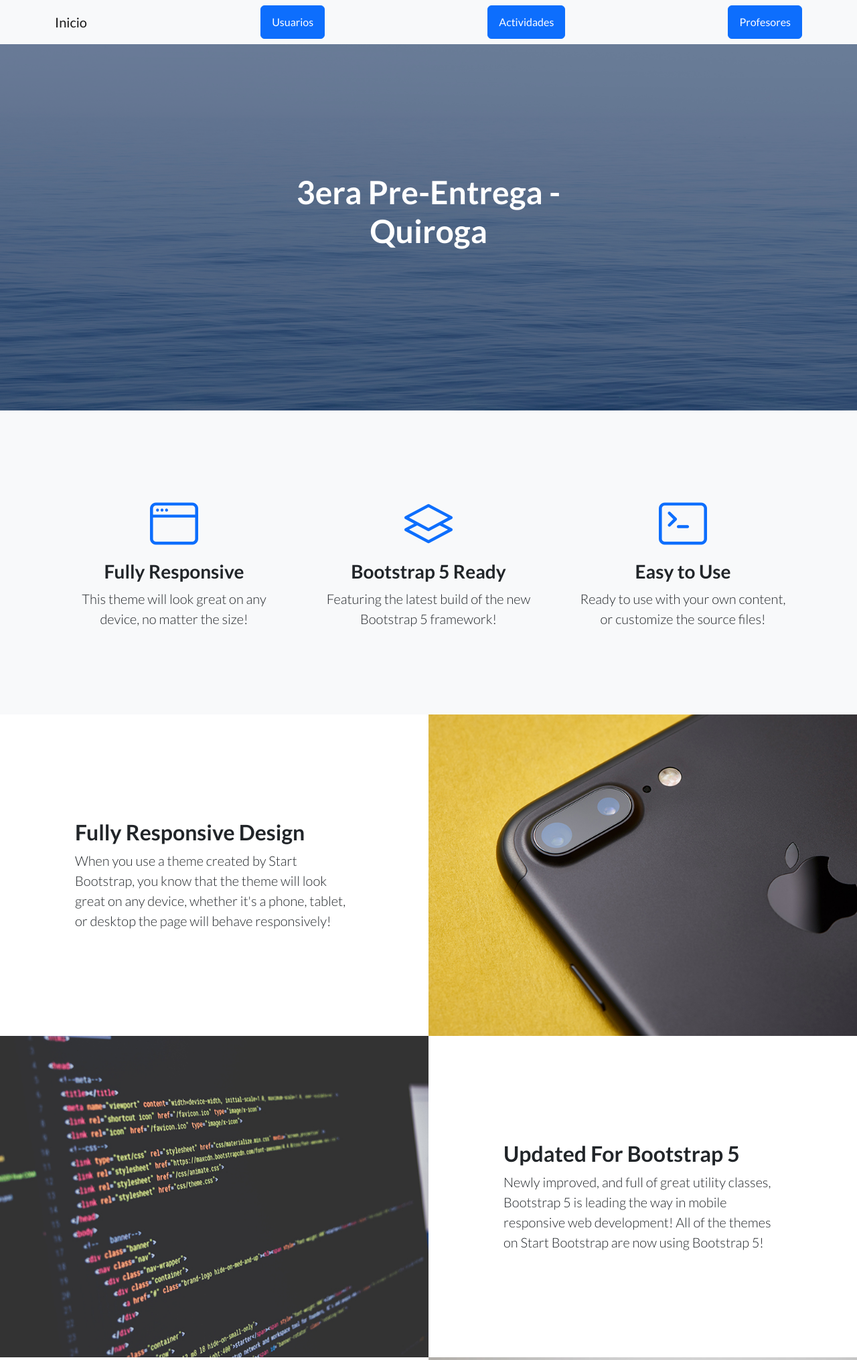
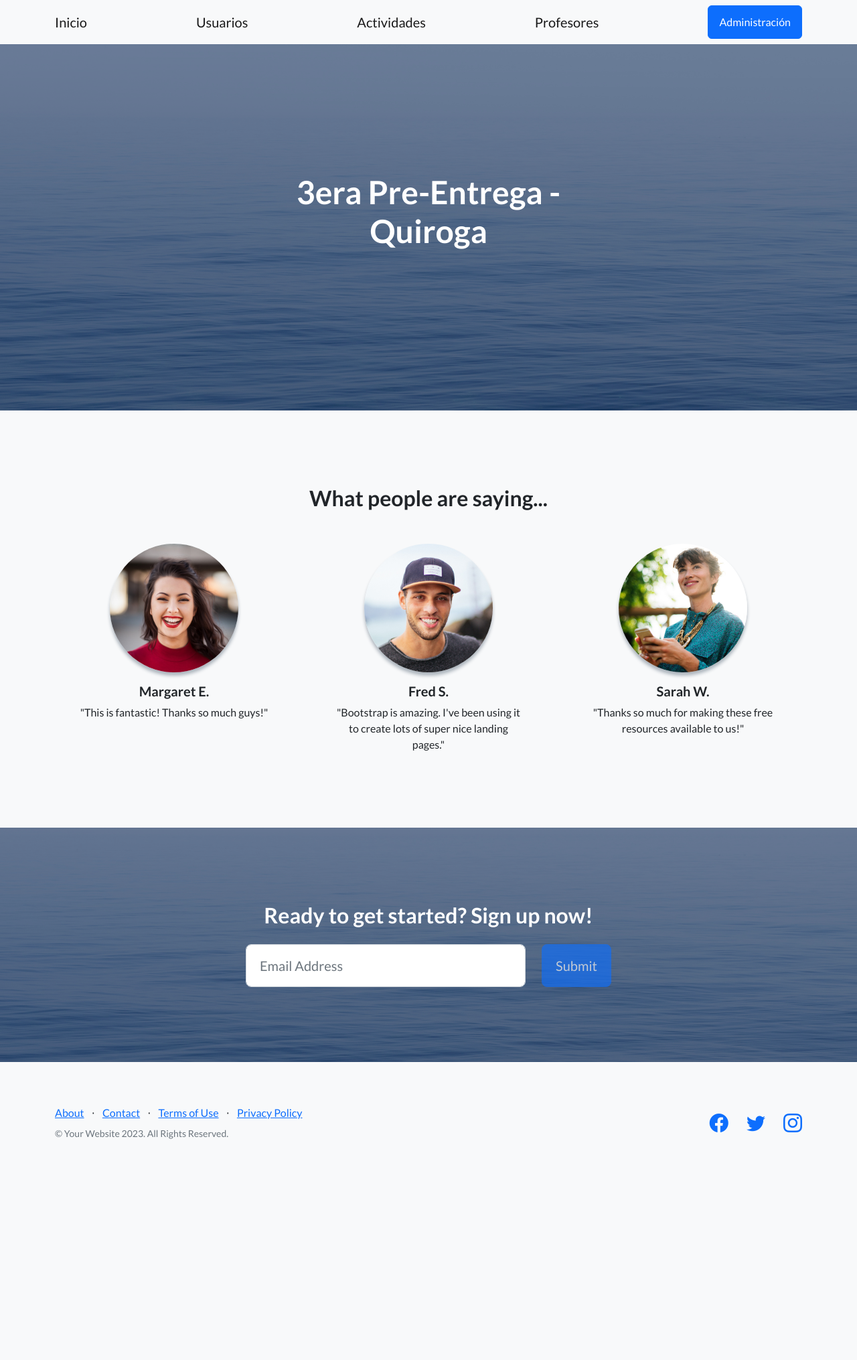
Before and after one commit to Meriovich/Tercera-PreEntrega-Quiroga, a Django app: page /aplicacion/ in a window 1280 px wide. Shown: the top 2031 px of the page at 67% size. After the commit the page ends 1701 px from the top, so only its background shows below. Run offline with Django 4.2, Linux system fonts and the light colour scheme; some libraries are stand-ins or nearby versions.

Commit message:
Modificacion de Actividades

```diff
--- a/aplicacion/templates/aplicacion/base.html
+++ b/aplicacion/templates/aplicacion/base.html
@@ -6,7 +6,11 @@
         <meta name="viewport" content="width=device-width, initial-scale=1, shrink-to-fit=no" />
         <meta name="description" content="" />
         <meta name="author" content="" />
-        <title>Landing Page - Inicio Theme</title>
+        <title>
+            {% block title %}
+                Tercera Pre Entrega
+            {% endblock title %}
+        </title>
         <!-- Favicon-->
         <link rel="icon" type="image/x-icon" href="assets/favicon.ico" />
         <!-- Bootstrap icons-->
@@ -21,9 +25,10 @@
         <nav class="navbar navbar-light bg-light static-top">
             <div class="container">
                 <a class="navbar-brand" href="#!">Inicio</a>
-                <a class="btn btn-primary" href="{% url 'usuarios' %}">Usuarios</a>
-                <a class="btn btn-primary" href="{% url 'actividades' %}">Actividades</a>
-                <a class="btn btn-primary" href="{% url 'profesores' %}">Profesores</a>
+                <a class="navbar-brand" href="{% url 'usuarios' %}">Usuarios</a>
+                <a class="navbar-brand" href="{% url 'actividades' %}">Actividades</a>
+                <a class="navbar-brand" href="{% url 'profesores' %}">Profesores</a>
+                <a class="btn btn-primary" href="{% url 'admin:index' %}">Administración</a>
             </div>
         </nav>
         <!-- Masthead-->
@@ -33,7 +38,11 @@
                     <div class="col-xl-6">
                         <div class="text-center text-white">
                             <!-- Page heading-->
-                            <h1 class="mb-5">3era Pre-Entrega - Quiroga</h1>
+                            <h1 class="mb-5">
+                                {% block header %}
+                                3era Pre-Entrega - Quiroga
+                                {% endblock header %}
+                            </h1>
                             <!-- Signup form-->
                             <!-- * * * * * * * * * * * * * * *-->
                             <!-- * * SB Forms Contact Form * *-->
@@ -47,60 +56,8 @@
                 </div>
             </div>
         </header>
-        <!-- Icons Grid-->
-        <section class="features-icons bg-light text-center">
-            <div class="container">
-                <div class="row">
-                    <div class="col-lg-4">
-                        <div class="features-icons-item mx-auto mb-5 mb-lg-0 mb-lg-3">
-                            <div class="features-icons-icon d-flex"><i class="bi-window m-auto text-primary"></i></div>
-                            <h3>Fully Responsive</h3>
-                            <p class="lead mb-0">This theme will look great on any device, no matter the size!</p>
-                        </div>
-                    </div>
-                    <div class="col-lg-4">
-                        <div class="features-icons-item mx-auto mb-5 mb-lg-0 mb-lg-3">
-                            <div class="features-icons-icon d-flex"><i class="bi-layers m-auto text-primary"></i></div>
-                            <h3>Bootstrap 5 Ready</h3>
-                            <p class="lead mb-0">Featuring the latest build of the new Bootstrap 5 framework!</p>
-                        </div>
-                    </div>
-                    <div class="col-lg-4">
-                        <div class="features-icons-item mx-auto mb-0 mb-lg-3">
-                            <div class="features-icons-icon d-flex"><i class="bi-terminal m-auto text-primary"></i></div>
-                            <h3>Easy to Use</h3>
-                            <p class="lead mb-0">Ready to use with your own content, or customize the source files!</p>
-                        </div>
-                    </div>
-                </div>
-            </div>
-        </section>
-        <!-- Image Showcases-->
-        <section class="showcase">
-            <div class="container-fluid p-0">
-                <div class="row g-0">
-                    <div class="col-lg-6 order-lg-2 text-white showcase-img" style="background-image: url('assets/img/bg-showcase-1.jpg')"></div>
-                    <div class="col-lg-6 order-lg-1 my-auto showcase-text">
-                        <h2>Fully Responsive Design</h2>
-                        <p class="lead mb-0">When you use a theme created by Start Bootstrap, you know that the theme will look great on any device, whether it's a phone, tablet, or desktop the page will behave responsively!</p>
-                    </div>
-                </div>
-                <div class="row g-0">
-                    <div class="col-lg-6 text-white showcase-img" style="background-image: url('assets/img/bg-showcase-2.jpg')"></div>
-                    <div class="col-lg-6 my-auto showcase-text">
-                        <h2>Updated For Bootstrap 5</h2>
-                        <p class="lead mb-0">Newly improved, and full of great utility classes, Bootstrap 5 is leading the way in mobile responsive web development! All of the themes on Start Bootstrap are now using Bootstrap 5!</p>
-                    </div>
-                </div>
-                <div class="row g-0">
-                    <div class="col-lg-6 order-lg-2 text-white showcase-img" style="background-image: url('assets/img/bg-showcase-3.jpg')"></div>
-                    <div class="col-lg-6 order-lg-1 my-auto showcase-text">
-                        <h2>Easy to Use & Customize</h2>
-                        <p class="lead mb-0">Landing Page is just HTML and CSS with a splash of SCSS for users who demand some deeper customization options. Out of the box, just add your content and images, and your new landing page will be ready to go!</p>
-                    </div>
-                </div>
-            </div>
-        </section>
+        {% block content %}
+        {% endblock content %}
         <!-- Testimonials-->
         <section class="testimonials text-center bg-light">
             <div class="container">
```
Also changed, not shown: aplicacion/templates/aplicacion/actividades.html (+26 -14 lines).
